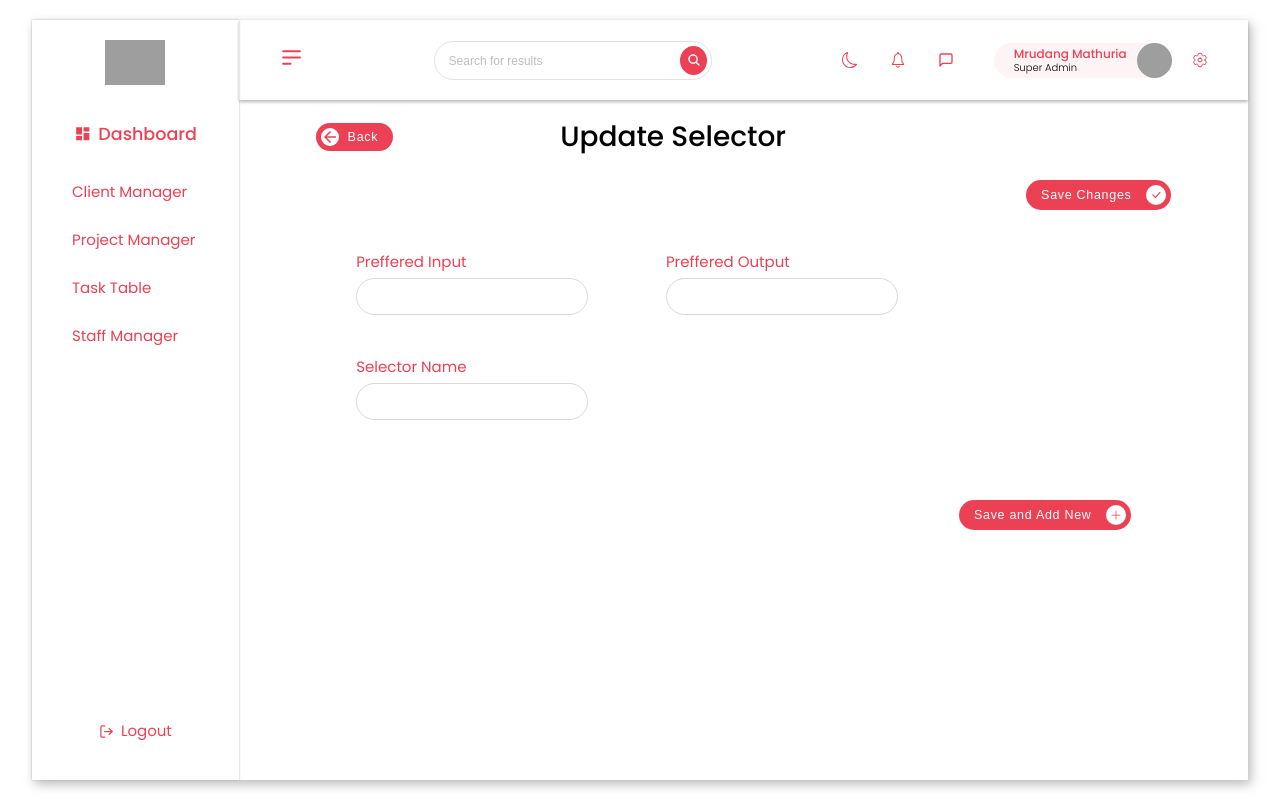
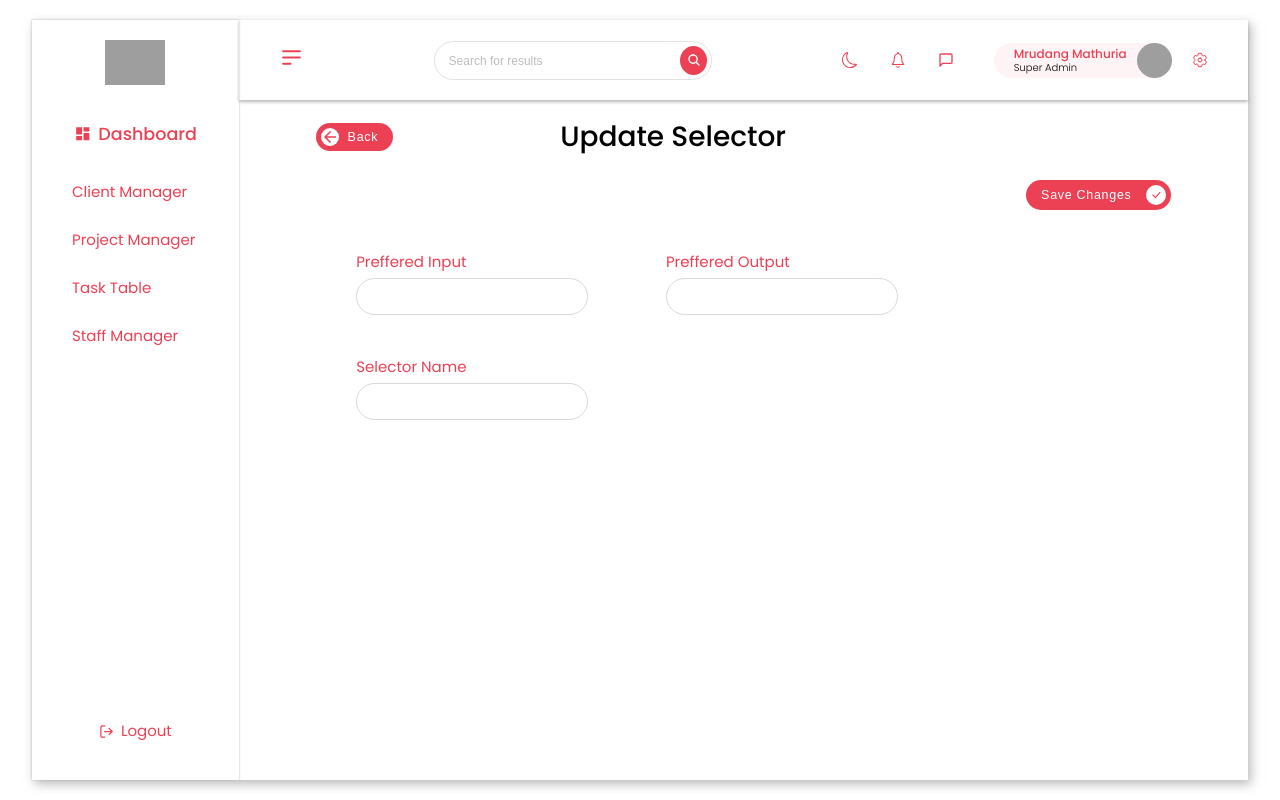
Before and after one commit to Innoviziatech/scope-manager, a React (Create React App) app in the folder client/: page /update-selector/1 in a window 1280 px wide. Built offline with nearby package versions, Linux system fonts and the light colour scheme; no server answers; grey boxes are pictures that could not be loaded.

Commit message:
fixed some bugs

```diff
--- a/client/src/components/selectors/UpdateSelectorForm.jsx
+++ b/client/src/components/selectors/UpdateSelectorForm.jsx
@@ -97,16 +97,6 @@ const UpdateSelectorForm = ({ section }) => {
             />
           </div>
         </div>
-
-        <div className="row flex-between" style={{ marginTop: "6rem" }}>
-          <span></span>
-          <SaveChanges
-            title="Save and Add New"
-            icon="save"
-            page="selector"
-            submit={handleSubmitSection}
-          />
-        </div>
       </div>
     </div>
   );
```
